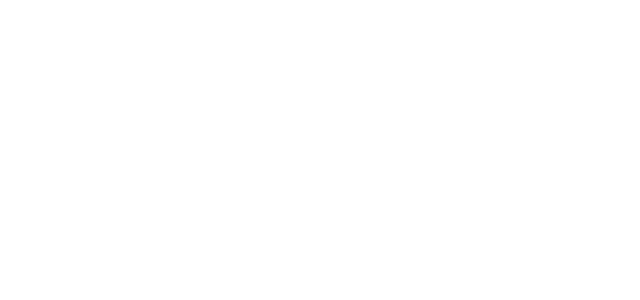
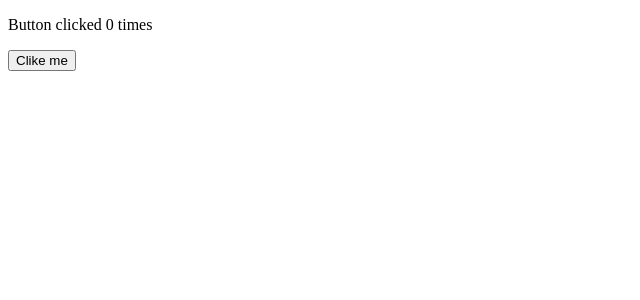
Before and after one commit to acciojob/button-counter-GitHubKrishnaKumar, a React app: page / in a window 1280 px wide. Shown: the top 300 px of the page, without its empty margins (0-640 px from the left). Built offline with nearby package versions, Linux system fonts and the light colour scheme.

Commit message:
submitting code-Mon Jul 03 2023 16:51:23 GMT+0530 (India Standard Time)

```diff
--- a/src/components/App.js
+++ b/src/components/App.js
@@ -1,11 +1,13 @@
 
 import React from "react";
 import './../styles/App.css';
+import Counter from "./Counter";
 
 const App = () => {
   return (
     <div>
         {/* Do not remove the main div */}
+        <Counter/>
     </div>
   )
 }
--- /dev/null
+++ b/src/components/Counter.js
@@ -0,0 +1,13 @@
+import { useState } from "react";
+
+const Counter = () => {
+  const [count, setCount] = useState(0);
+  return (
+    <>
+      <p>Button clicked {count} times</p>
+      <button onClick={() => setCount(count + 1)}>Clike me</button>
+    </>
+  );
+};
+
+export default Counter;
```
Also changed, not shown: 1 other file (tests, documents, lock files or other folders).
